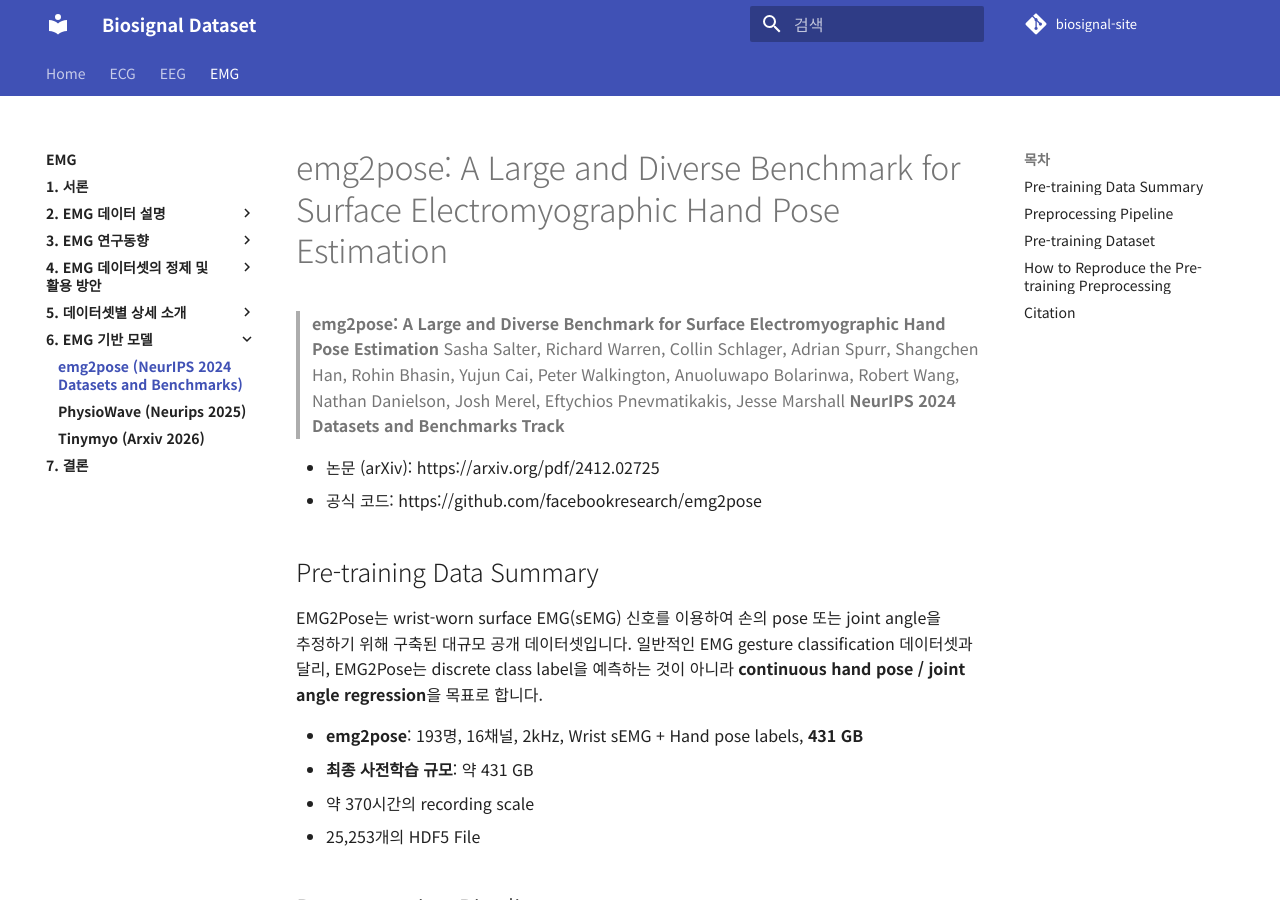
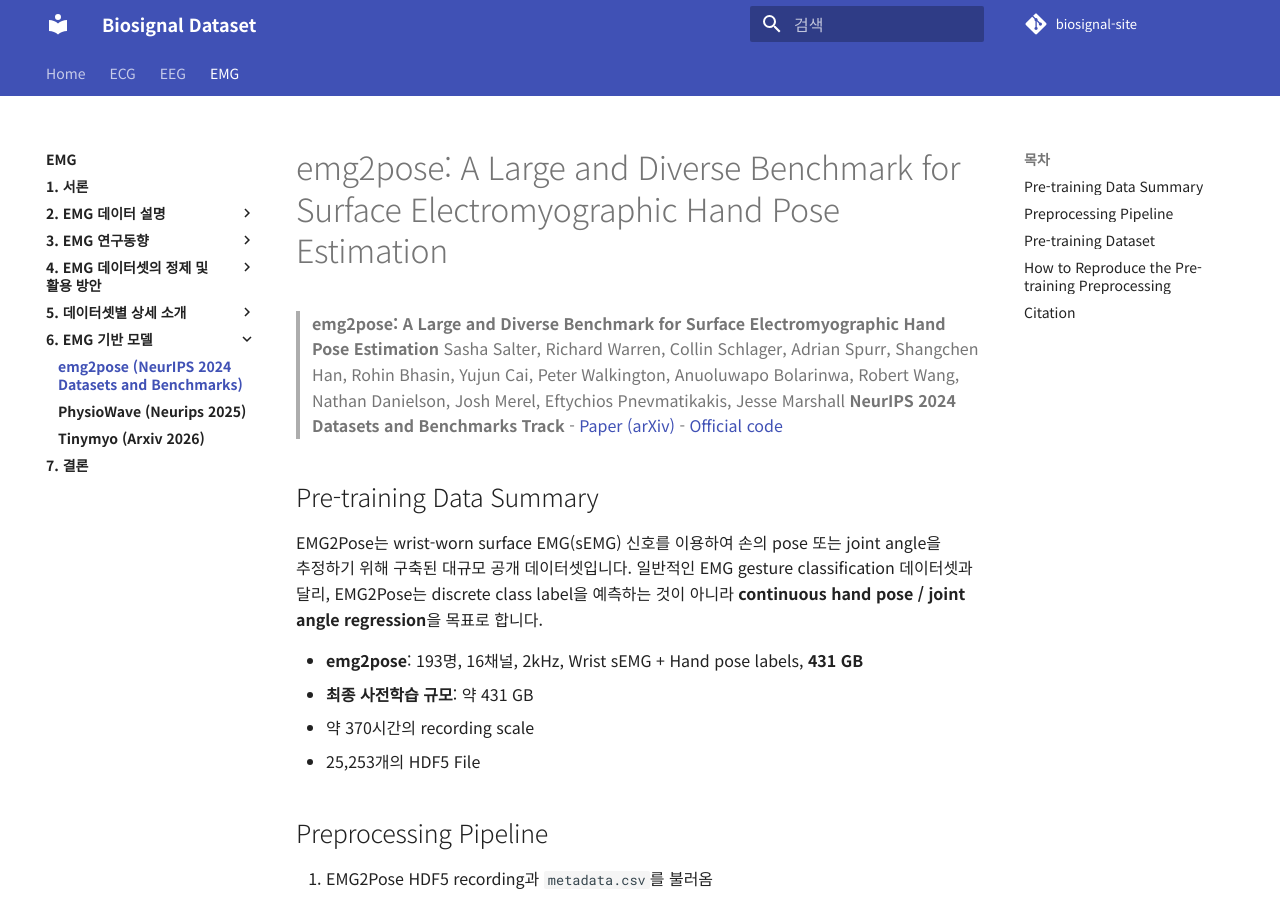
Before and after one commit to iwantjeonyeok/biosignal-site, an MkDocs documentation site: the page built from docs/emg/6-emg-기반-모델/emg2pose.md, in a window 1280 px wide and 900 px high. Built offline with MkDocs 1.6.1 and Material for MkDocs 9.7.7, drawn with Linux system fonts in a browser that asks for light colours; comment, search, counter and statistics services are not loaded.

Commit message:
Update emg2pose.md

```diff
--- a/docs/emg/6-emg-기반-모델/emg2pose.md
+++ b/docs/emg/6-emg-기반-모델/emg2pose.md
@@ -2,9 +2,8 @@
 
 > **emg2pose: A Large and Diverse Benchmark for Surface Electromyographic Hand Pose Estimation**
 > Sasha Salter, Richard Warren, Collin Schlager, Adrian Spurr, Shangchen Han, Rohin Bhasin, Yujun Cai, Peter Walkington, Anuoluwapo Bolarinwa, Robert Wang, Nathan Danielson, Josh Merel, Eftychios Pnevmatikakis, Jesse Marshall **NeurIPS 2024 Datasets and Benchmarks Track**
-
-- 논문 (arXiv): https://arxiv.org/pdf/2412.02725
-- 공식 코드: https://github.com/facebookresearch/emg2pose
+- [Paper (arXiv)](https://arxiv.org/pdf/2412.02725)
+- [Official code](https://github.com/facebookresearch/emg2pose)
 
 ## Pre-training Data Summary
 
```
